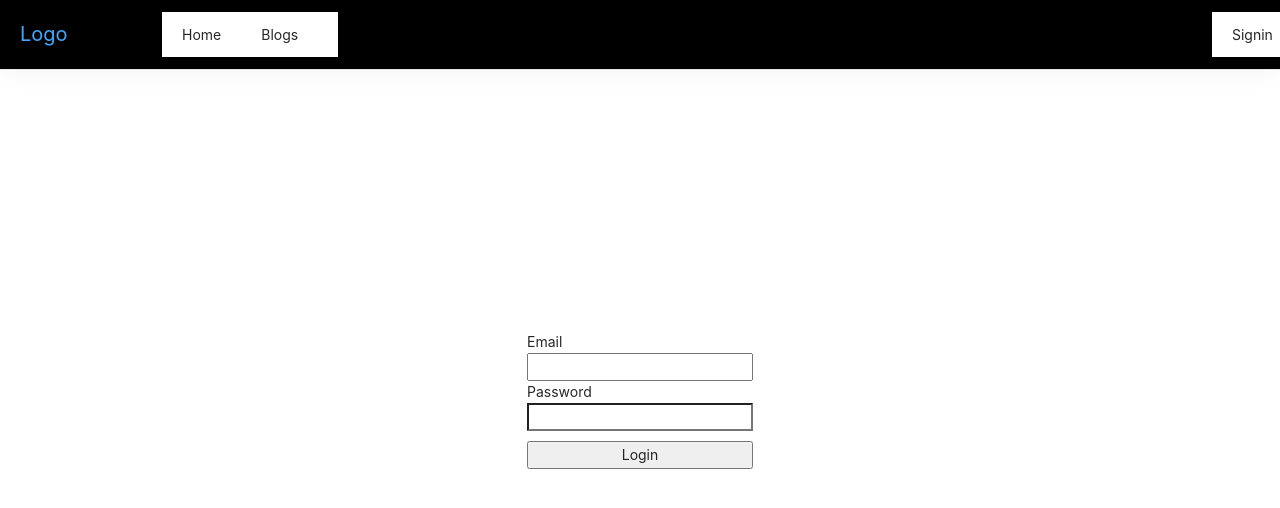
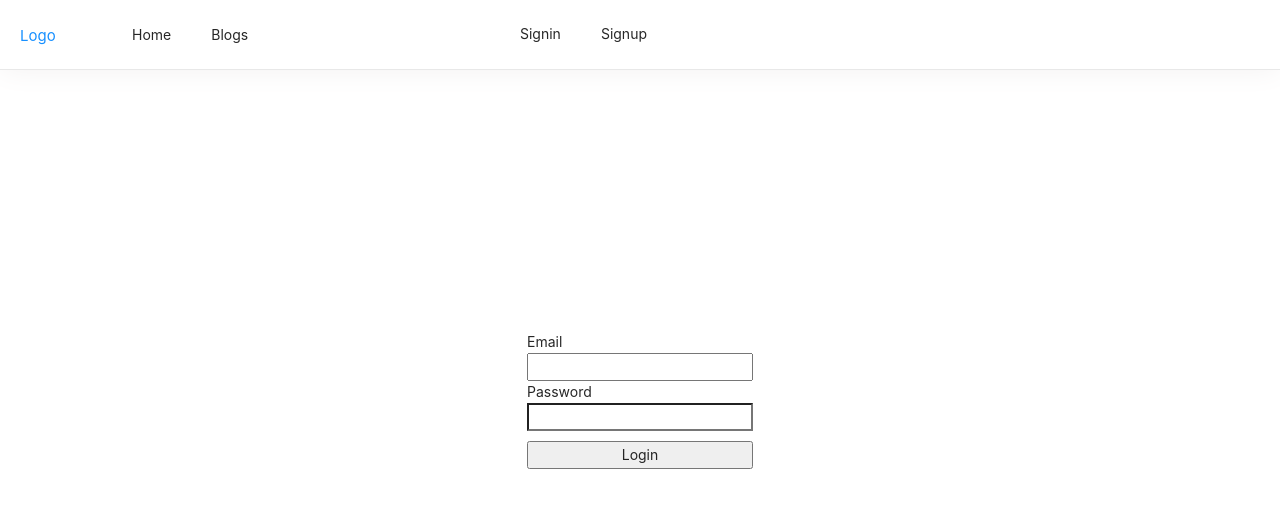
Before and after one commit to 0131ryu/search_hotels, a React (Create React App) app in the folder client/: page /login in a window 1280 px wide. Shown: the top 508 px of the page. Built offline with nearby package versions, Linux system fonts and the light colour scheme; no server answers.

Commit message:
navvar css 변경

```diff
--- a/client/src/components/views/Navbar/Nabvar.css
+++ b/client/src/components/views/Navbar/Nabvar.css
@@ -5,7 +5,7 @@
   border-bottom: solid 1px #e8e8e8;
   overflow: auto;
   box-shadow: 0 0 30px #f3f1f1;
-  background-color: black;
+  /* background-color: black; */
 }
 
 .menu__logo {
@@ -42,54 +42,44 @@
 }
 
 
-/* .menu__container {
-  padding: 0px;
-}
-
-.ant-menu-horizontal:not(.ant-menu-dark) > .ant-menu-submenu {
-  padding: 0 25px;
-}
-.menu__container .ant-menu-submenu-title {
-  padding: 10px 20px;
-}
-
-.menu__container .ant-menu-item a,
-.menu__container .ant-menu-submenu-title a {
-  padding: 10px 15px;
-  color: black;
-}
-
-.menu__container .ant-menu-horizontal {
-  border-bottom: none;
-}
-
-.menu__container .menu_left {
-  float: left;
-}
-
-.menu__container .menu_right {
-  float: right;
-}
-
-
-
-@media (max-width: 767px) {
-
-  .menu_left,
-  .menu_rigth {
-    display: none;
+@media ( min-width: 752.1px ) {
+  .menu {
+    padding: 0;
+    border-bottom: solid 1px #e8e8e8;
+    overflow: auto;
+    box-shadow: 0 0 30px #f3f1f1;
+    /* background-color: black; */
+    height: 70px;
+  }
+  .menu__logo {
+    width: 100px;
+    float: left;
+    position: relative;
+    top: 5px;
   }
 
   .menu__logo a {
-    margin-left: -20px;
+    display: inline-block;
+    font-size: 15px;
+    padding: 19px 20px;
   }
 
-  .menu__container .ant-menu-item,
-  .menu__container .ant-menu-submenu-title {
-    padding: 1px 50px;
+  .menu__container {
+    padding: 0px;
+    width: 350px;
+  }
+  .menu__container .menu_left {
+    float: left;
+    width: 200px;
+    padding: 12px;
   }
 
-  .menu__logo a {
-    padding: 10px 20px;
+  .menu__container .menu_right {
+    width: 200px;
+    padding: 0;
+   position: relative;
+   left: 100%;
+   bottom: 58px;
+
   }
-} */
+}
```
